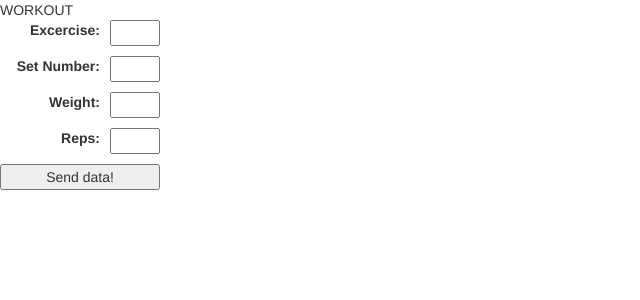
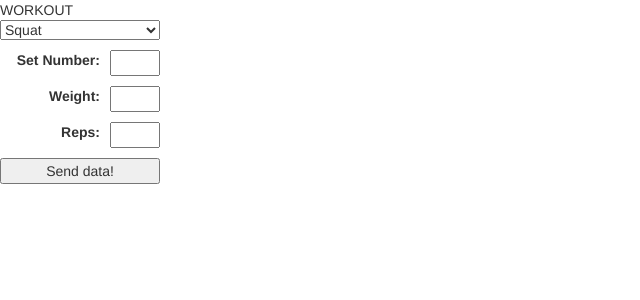
Before and after one commit to ProteusSeed/WorkoutApp, a React (Create React App) app in the folder WorkoutApp/ClientApp/: page / in a window 1280 px wide. Shown: the top 300 px of the page, without its empty margins (0-640 px from the left). Built offline with nearby package versions, Linux system fonts and the light colour scheme.

Commit message:
Form before utilizing axios api call

```diff
--- a/WorkoutApp/ClientApp/src/App.js
+++ b/WorkoutApp/ClientApp/src/App.js
@@ -6,23 +6,22 @@ import './components/WorkoutAppStyles.css';
 //import { FetchData } from './components/FetchData';
 //import { Counter } from './components/Counter';
 
-export default class App extends Component {
-  displayName = App.name
-
+class WorkoutExcerciseForm extends React.Component {
+    constructor(props) {
+        super(props);
+    }
     render() {
                 return (
                     <div >
                         WORKOUT
-                          <form className="formInput">
-                              <label>Excercise</label>
-                              <input list="Excercises" name="ExcerciseId" id="txtExcerciseId"/>
-                          <datalist id="Excercises">
-                                      <option value="Internet Explorer"/>
-                                          <option value="Firefox"/>
-                                              <option value="Chrome"/>
-                                                  <option value="Opera"/>
-                                                      <option value="Safari"/>
-                                    </datalist>
+                            <form id="frmWorkoutExcercises" className="formInput">
+
+                            <select id="Excercises" form="frmWorkoutExcercises">
+                                <option value="1">Squat</option>
+                                <option value="2">Bench Press</option>
+                                <option value="3">Dead Lift</option>
+                                <option value="4">Military Press</option >
+                            </select>
 
                             <label>Set Number</label>
                             <input type="number" name="txtSetNumber" />
@@ -39,3 +38,11 @@ export default class App extends Component {
                 );
     }
 }
+
+export default class App extends Component {
+  displayName = App.name
+
+  render() {
+            return <WorkoutExcerciseForm/>
+          }
+}
--- a/WorkoutApp/ClientApp/src/components/WorkoutAppStyles.css
+++ b/WorkoutApp/ClientApp/src/components/WorkoutAppStyles.css
@@ -18,10 +18,10 @@
     content: ":";
 }
 
-.formInput input{
+.formInput input, select{
     grid-column: 2 / 3;
 }
 
-.formInput button {
+.formInput button, select {
     grid-column: 1 / 3;
 }
```
Lines whose indentation alone changed are shown as unchanged.
